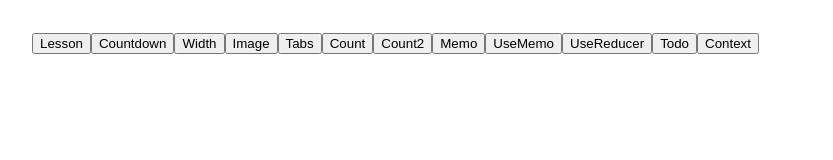
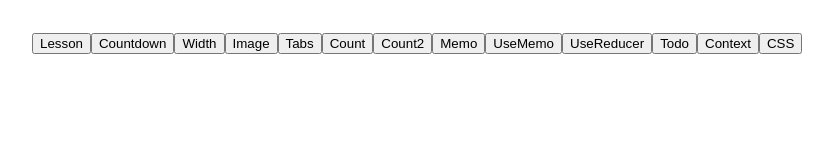
Before and after one commit to dieuanh2k4/Practice-ReactJS, a React (Create React App) app: page / in a window 1280 px wide. Shown: the top 160 px of the page, without its empty margins (0-833 px from the left). Built offline with nearby package versions, Linux system fonts and the light colour scheme.

Commit message:
sử dụng CSS module

```diff
--- a/src/App.js
+++ b/src/App.js
@@ -1,4 +1,5 @@
 import { useState } from "react";
+import GlobalStyles from "./Components/GlobalStyles";
 import Content from "./Content";
 import Countdown from "./Coundown";
 import Width from "./Size";
@@ -11,6 +12,7 @@ import UseMemo from "./UseMemo";
 import UseReducer from "./UseReducer";
 import Todo from "./Todo";
 import Context from "./Context";
+import CSS from "./CSS";
 
 function App() {
   const [lesson, setLesson] = useState(false);
@@ -25,9 +27,11 @@ function App() {
   const [useReducer, setUseReducer] = useState(false);
   const [todo, setTodo] = useState(false);
   const [context, setContext] = useState(false);
+  const [css, setCSS] = useState(false);
 
   return (
-    <div className="App" style={{ padding: 32 }}>
+    <GlobalStyles>
+      <div className="App">
         <button onClick={() => setLesson(!lesson)}>Lesson</button>
         <button onClick={() => setCountdown(!countdown)}>Countdown</button>
         <button onClick={() => setWidth(!width)}>Width</button>
@@ -40,6 +44,7 @@ function App() {
         <button onClick={() => setUseReducer(!useReducer)}>UseReducer</button>
         <button onClick={() => setTodo(!todo)}>Todo</button>
         <button onClick={() => setContext(!context)}>Context</button>
+        <button onClick={() => setCSS(!css)}>CSS</button>
 
         {lesson && <Content />}
         {countdown && <Countdown />}
@@ -53,7 +58,9 @@ function App() {
         {useReducer && <UseReducer />}
         {todo && <Todo />}
         {context && <Context />}
+        {css && <CSS />}
       </div>
+    </GlobalStyles>
   );
 }
 
--- /dev/null
+++ b/src/CSS.js
@@ -0,0 +1,13 @@
+import Heading from "./Components/Heading/index.js";
+import Paragraph from "./Components/Paragraph/index.js";
+
+function CSS() {
+  return (
+    <div>
+      <Heading />
+      <Paragraph />
+    </div>
+  );
+}
+
+export default CSS;
--- /dev/null
+++ b/src/Components/GlobalStyles/GlobalStyles.css
@@ -0,0 +1,3 @@
+.App {
+  padding: 32px;
+}
--- /dev/null
+++ b/src/Components/GlobalStyles/index.js
@@ -0,0 +1,7 @@
+import "./GlobalStyles.css";
+
+function GlobalStyles({ children }) {
+  return children;
+}
+
+export default GlobalStyles;
--- /dev/null
+++ b/src/Components/Heading/Heading.module.css
@@ -0,0 +1,3 @@
+.heading {
+  color: green;
+}
--- /dev/null
+++ b/src/Components/Heading/index.js
@@ -0,0 +1,11 @@
+import styles from "./Heading.module.css";
+
+function Heading() {
+  return (
+    <div className={styles.heading}>
+      <h1>Hello 1</h1>
+    </div>
+  );
+}
+
+export default Heading;
--- /dev/null
+++ b/src/Components/Paragraph/Paragraph.module.css
@@ -0,0 +1,7 @@
+.paragraph {
+  color: red;
+}
+
+.heading {
+  font-size: 10px;
+}
--- /dev/null
+++ b/src/Components/Paragraph/index.js
@@ -0,0 +1,11 @@
+import styles from "./Paragraph.module.css";
+
+function Paragraph() {
+  return (
+    <div className={styles.paragraph}>
+      <p>Hello 2</p>
+    </div>
+  );
+}
+
+export default Paragraph;
```
Lines whose indentation alone changed are shown as unchanged.
